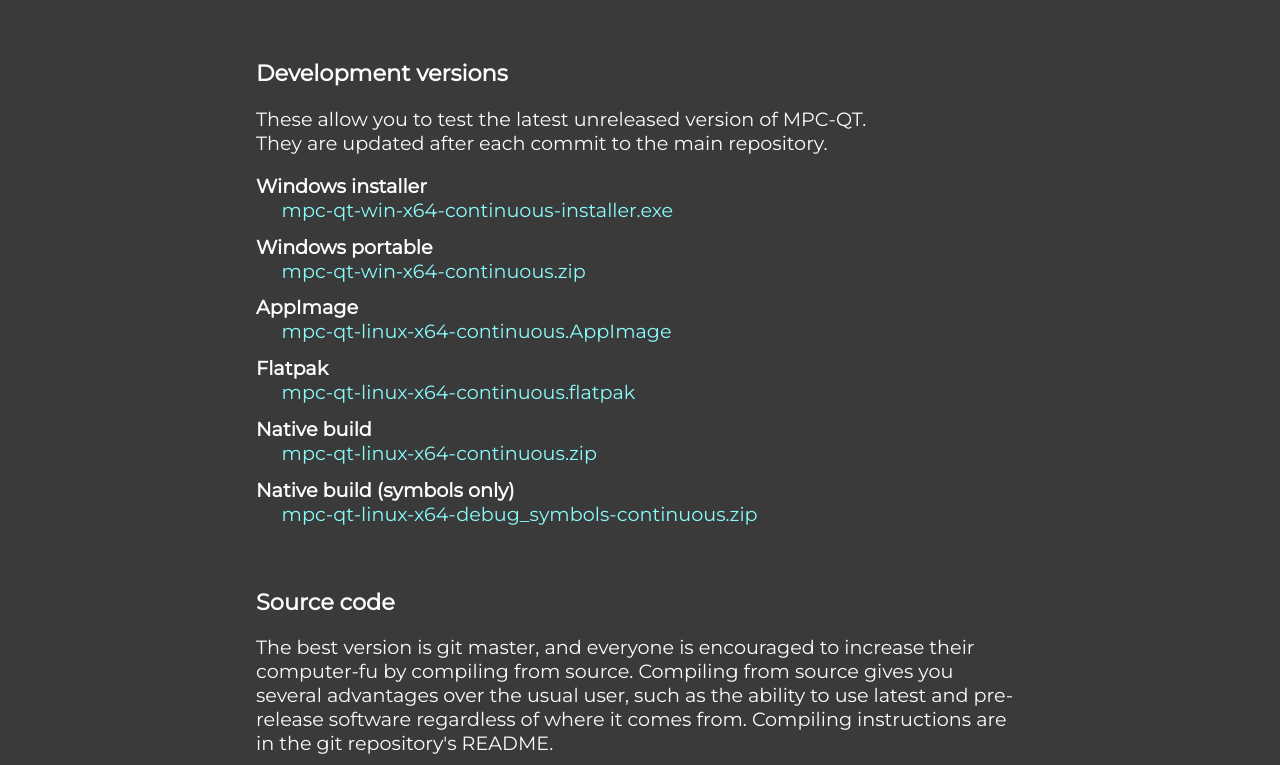
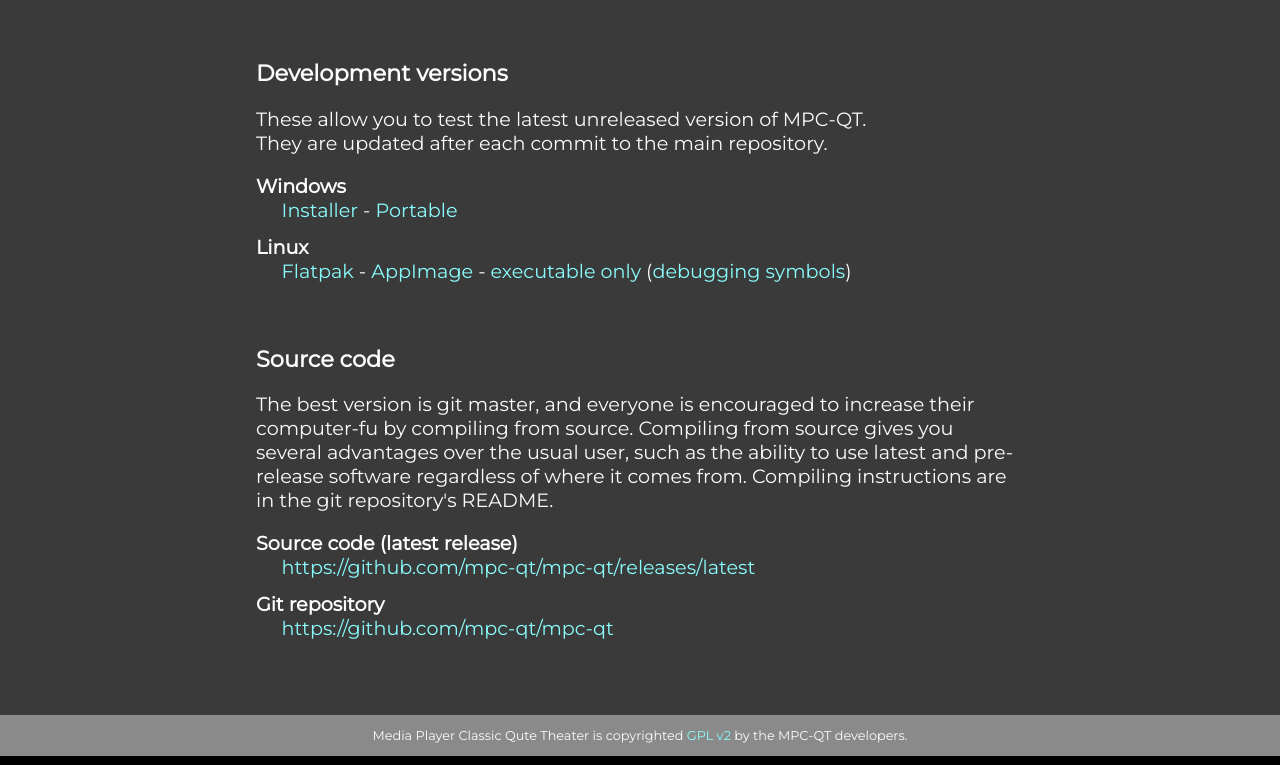
Before and after one commit to mpc-qt/mpc-qt.github.io, a plain HTML site: page downloads.html in a window 1280 px wide. Shown: the part 655-1420 px from the top of the page. Drawn offline with Linux system fonts and the light colour scheme.

Commit message:
downloads: Simplify dev builds section

```diff
--- a/downloads.html
+++ b/downloads.html
@@ -61,7 +61,7 @@
             <dt><strong>Windows</strong></dt>
             <dd><a href="https://github.com/mpc-qt/mpc-qt/releases/latest/download/mpc-qt-win-x64-26.07-installer.exe">Installer</a> - <a href="https://github.com/mpc-qt/mpc-qt/releases/latest/download/mpc-qt-win-x64-26.07.zip">Portable</a></dd>
             <dt><strong>Linux</strong></dt>
-            <dd><a href="https://flathub.org/en/apps/io.github.mpc_qt.mpc-qt">Flatpak</a> - <a href="https://github.com/mpc-qt/mpc-qt/releases/latest/download/mpc-qt-linux-x64-26.07.AppImage">AppImage</a> - <a href="https://github.com/mpc-qt/mpc-qt/releases/latest/download/mpc-qt-linux-x64-26.07.zip">executable</a> (<a href="https://github.com/mpc-qt/mpc-qt/releases/latest/download/mpc-qt-linux-x64-debug_symbols-26.07.zip">debugging symbols</a>)</dd>
+            <dd><a href="https://flathub.org/en/apps/io.github.mpc_qt.mpc-qt">Flatpak</a> - <a href="https://github.com/mpc-qt/mpc-qt/releases/latest/download/mpc-qt-linux-x64-26.07.AppImage">AppImage</a> - <a href="https://github.com/mpc-qt/mpc-qt/releases/latest/download/mpc-qt-linux-x64-26.07.zip">executable only</a> (<a href="https://github.com/mpc-qt/mpc-qt/releases/latest/download/mpc-qt-linux-x64-debug_symbols-26.07.zip">debugging symbols</a>)</dd>
             </dl>
             <p>Distribution-specific packages:</p>
             <a href="https://repology.org/project/mpc-qt/versions">
@@ -76,18 +76,14 @@
             <p>These allow you to test the latest unreleased version of MPC-QT.<br/>
                 They are updated after each commit to the main repository.
             <dl>
-            <dt><strong>Windows installer</strong></dt>
-            <dd><a href="https://github.com/mpc-qt/dev-builds/releases/download/continuous/mpc-qt-win-x64-continuous-installer.exe">mpc-qt-win-x64-continuous-installer.exe</a></dd>
-            <dt><strong>Windows portable</strong></dt>
-            <dd><a href="https://github.com/mpc-qt/dev-builds/releases/download/continuous/mpc-qt-win-x64-continuous.zip">mpc-qt-win-x64-continuous.zip</a></dd>
-            <dt><strong>AppImage</strong></dt>
-            <dd><a href="https://github.com/mpc-qt/dev-builds/releases/download/continuous/mpc-qt-linux-x64-continuous.AppImage">mpc-qt-linux-x64-continuous.AppImage</a>
-            <dt><strong>Flatpak</strong></dt>
-            <dd><a href="https://github.com/mpc-qt/dev-builds/releases/download/continuous/mpc-qt-linux-x64-continuous.flatpak">mpc-qt-linux-x64-continuous.flatpak</a></dd>
-            <dt><strong>Native build</strong></dt>
-            <dd><a href="https://github.com/mpc-qt/dev-builds/releases/download/continuous/mpc-qt-linux-x64-continuous.zip">mpc-qt-linux-x64-continuous.zip</a></dd>
-            <dt><strong>Native build (symbols only)</strong></dt>
-            <dd><a href="https://github.com/mpc-qt/dev-builds/releases/download/continuous/mpc-qt-linux-x64-debug_symbols-continuous.zip">mpc-qt-linux-x64-debug_symbols-continuous.zip</a></dd>
+            <dt><strong>Windows</strong></dt>
+            <dd><a href="https://github.com/mpc-qt/dev-builds/releases/download/continuous/mpc-qt-win-x64-continuous-installer.exe">Installer</a> -
+                <a href="https://github.com/mpc-qt/dev-builds/releases/download/continuous/mpc-qt-win-x64-continuous.zip">Portable</a></dd>
+            <dt><strong>Linux</strong></dt>
+            <dd><a href="https://github.com/mpc-qt/dev-builds/releases/download/continuous/mpc-qt-linux-x64-continuous.flatpak">Flatpak</a> -
+                <a href="https://github.com/mpc-qt/dev-builds/releases/download/continuous/mpc-qt-linux-x64-continuous.AppImage">AppImage</a> -
+                <a href="https://github.com/mpc-qt/dev-builds/releases/download/continuous/mpc-qt-linux-x64-continuous.zip">executable only</a>
+                (<a href="https://github.com/mpc-qt/dev-builds/releases/download/continuous/mpc-qt-linux-x64-debug_symbols-continuous.zip">debugging symbols</a>)</dd>
             </dl>
         </div>
     <p>&nbsp;</p>
```
